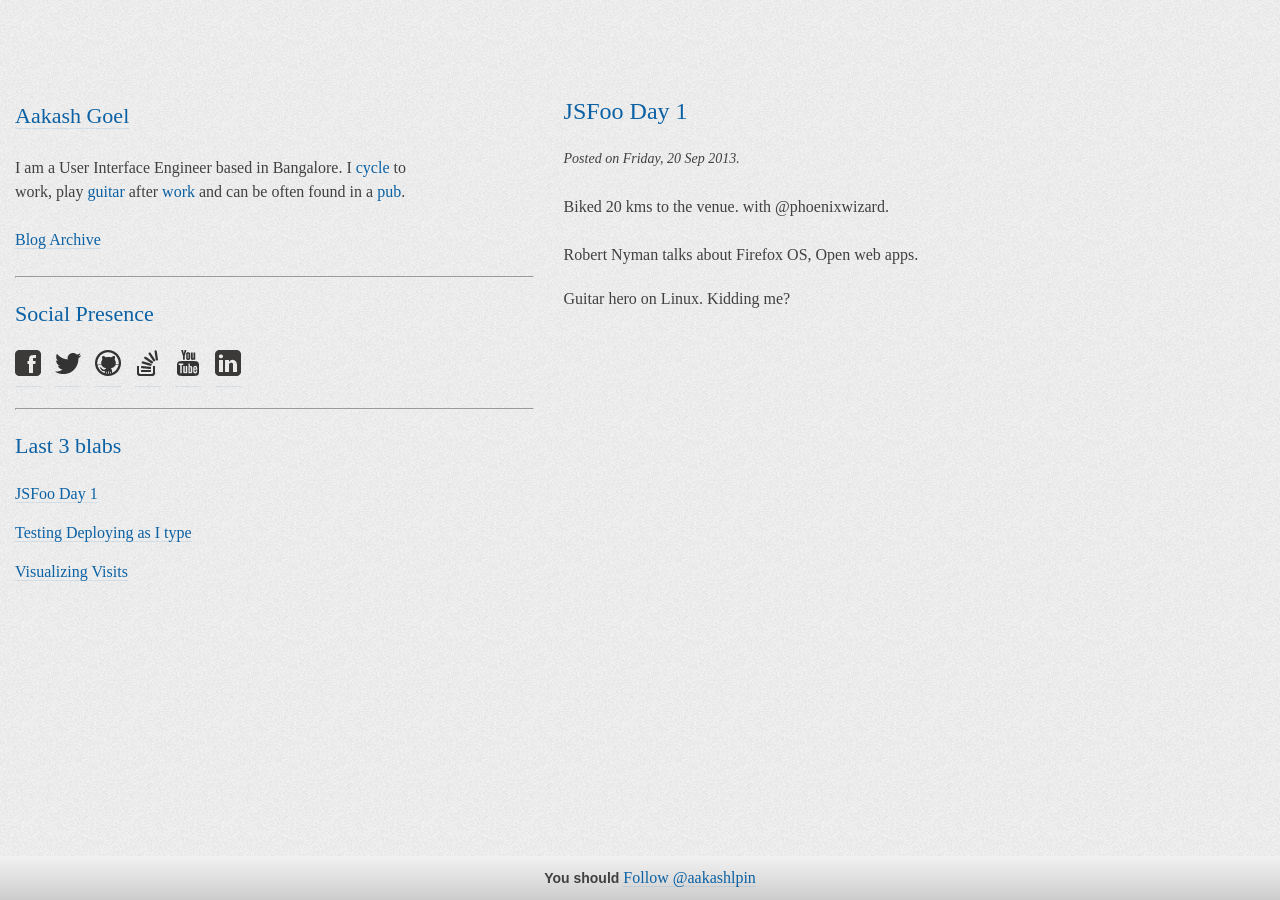
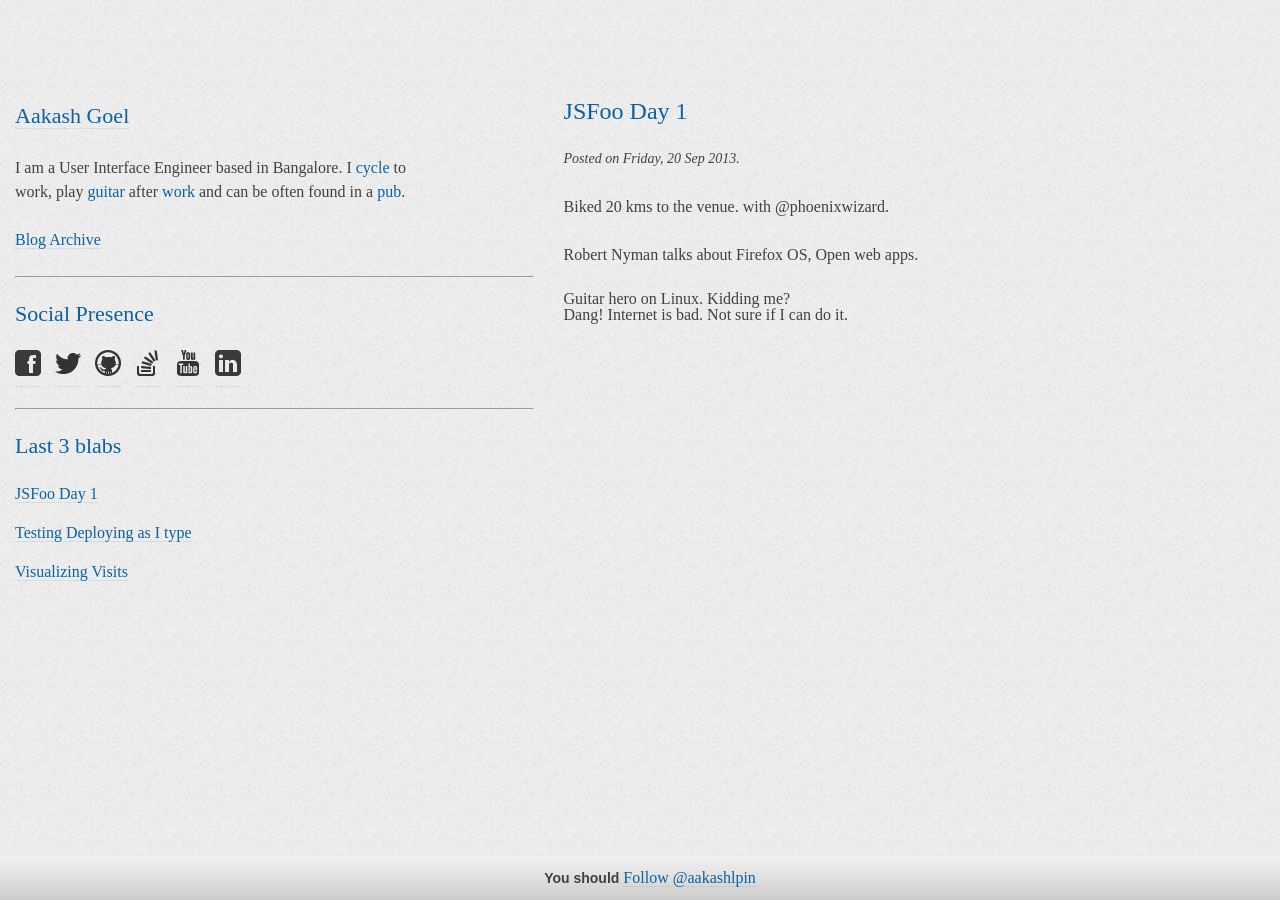
Before and after one commit to aakashlpin/aakashlpin.github.com, a Jekyll site: the page built from _posts/2013-09-20-jsfoo-day1.markdown, in a window 1280 px wide. Built offline with Jekyll 4.4.1, drawn with Linux system fonts in a browser that asks for light colours; nearby versions of some CDN libraries; Markdown is read by kramdown in place of the engine named in the settings; comment, search, counter and statistics services are not loaded.

Commit message:
live blogging jsfoo

```diff
--- a/_posts/2013-09-20-jsfoo-day1.markdown
+++ b/_posts/2013-09-20-jsfoo-day1.markdown
@@ -13,3 +13,4 @@ Biked 20 kms to the venue. with @phoenixwizard.
 Robert Nyman talks about Firefox OS, Open web apps.
 
 1. Guitar hero on Linux. Kidding me?
+2. Dang! Internet is bad. Not sure if I can do it.
```
